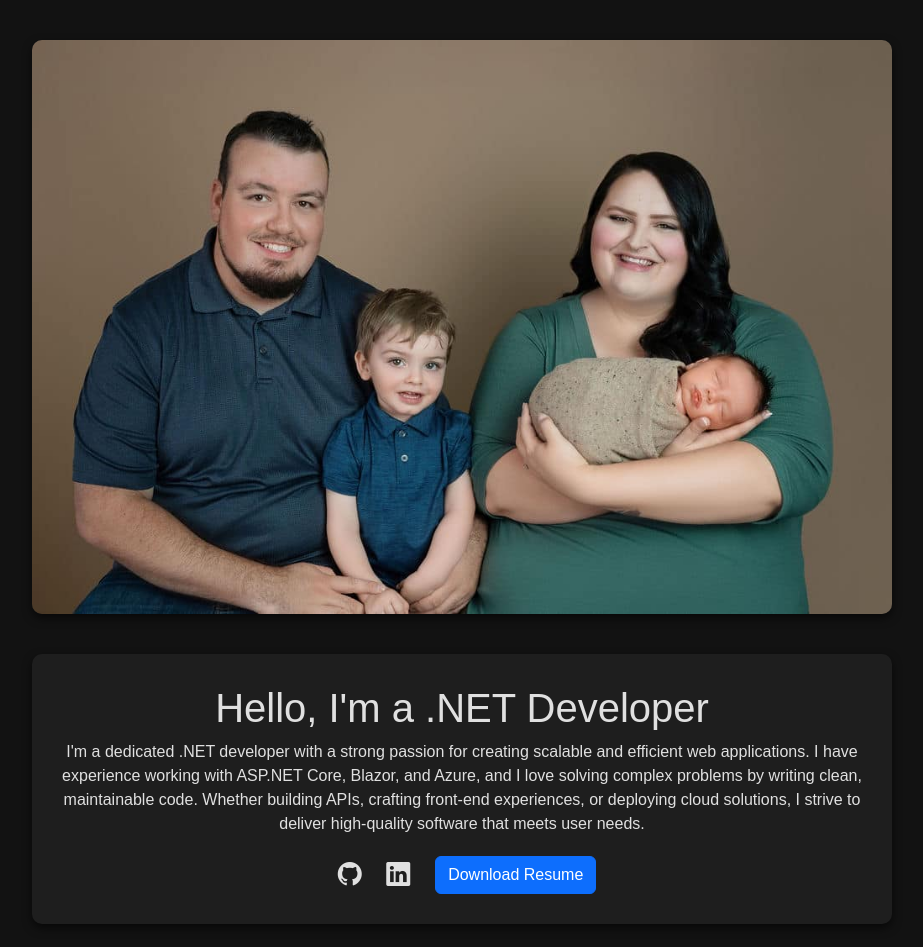
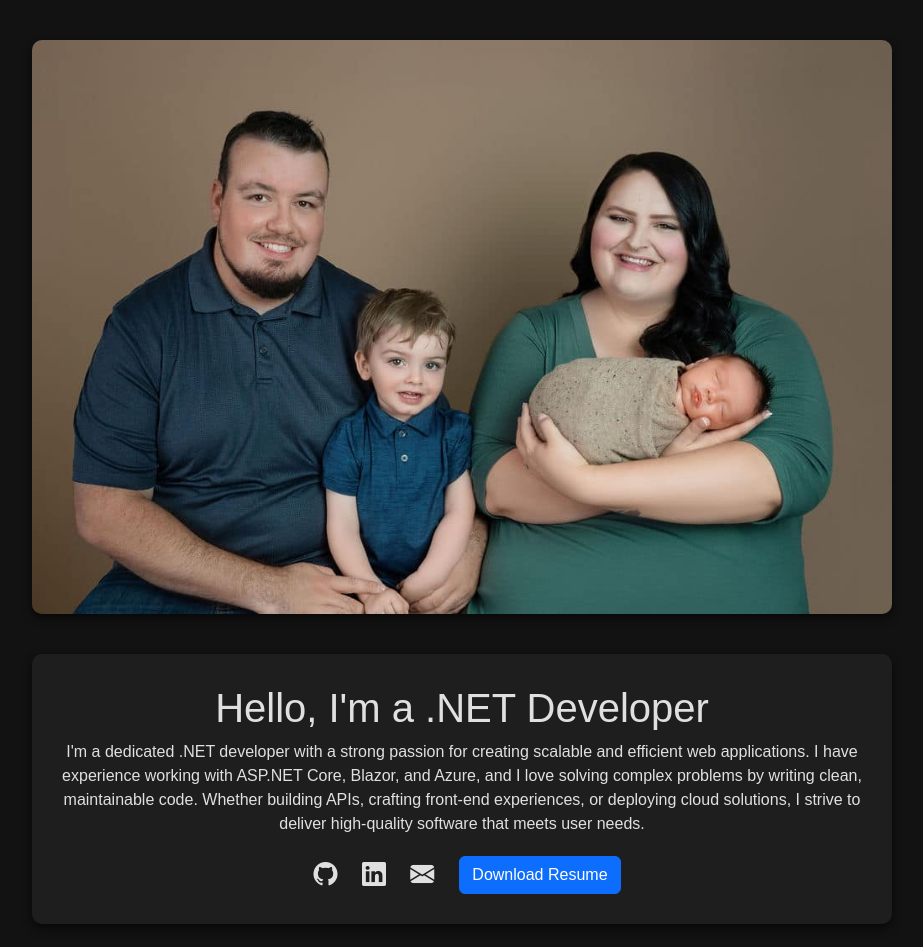
Before and after one commit to JustinBoehnen/justin.boehnen.net, a plain HTML site: page index.html in a window 1280 px wide. Shown: the whole page, without its empty margins (178-1101 px from the left). Drawn offline with nearby package versions, Linux system fonts and the light colour scheme.

Commit message:
add email link and update resume download link

```diff
--- a/index.html
+++ b/index.html
@@ -96,8 +96,9 @@
           <div class="social-links">
             <a href="https://github.com/justinboehnen" target="_blank"><i class="bi bi-github"></i></a>
             <a href="https://linkedin.com/in/justinboehnen" target="_blank"><i class="bi bi-linkedin"></i></a>
+            <a href="mailto:justinboehnen@gmail.com?subject=Your%20Job%20Offer"><i class="bi bi-envelope-fill"></i></a>
           </div>
-          <a href="resources/resume-sample.pdf" class="btn btn-primary" download>Download Resume</a>
+          <a href="resources/resume.pdf" class="btn btn-primary" download>Download Resume</a>
         </div>
       </div>
     </div>
```
Also changed, not shown: 2 other files.
